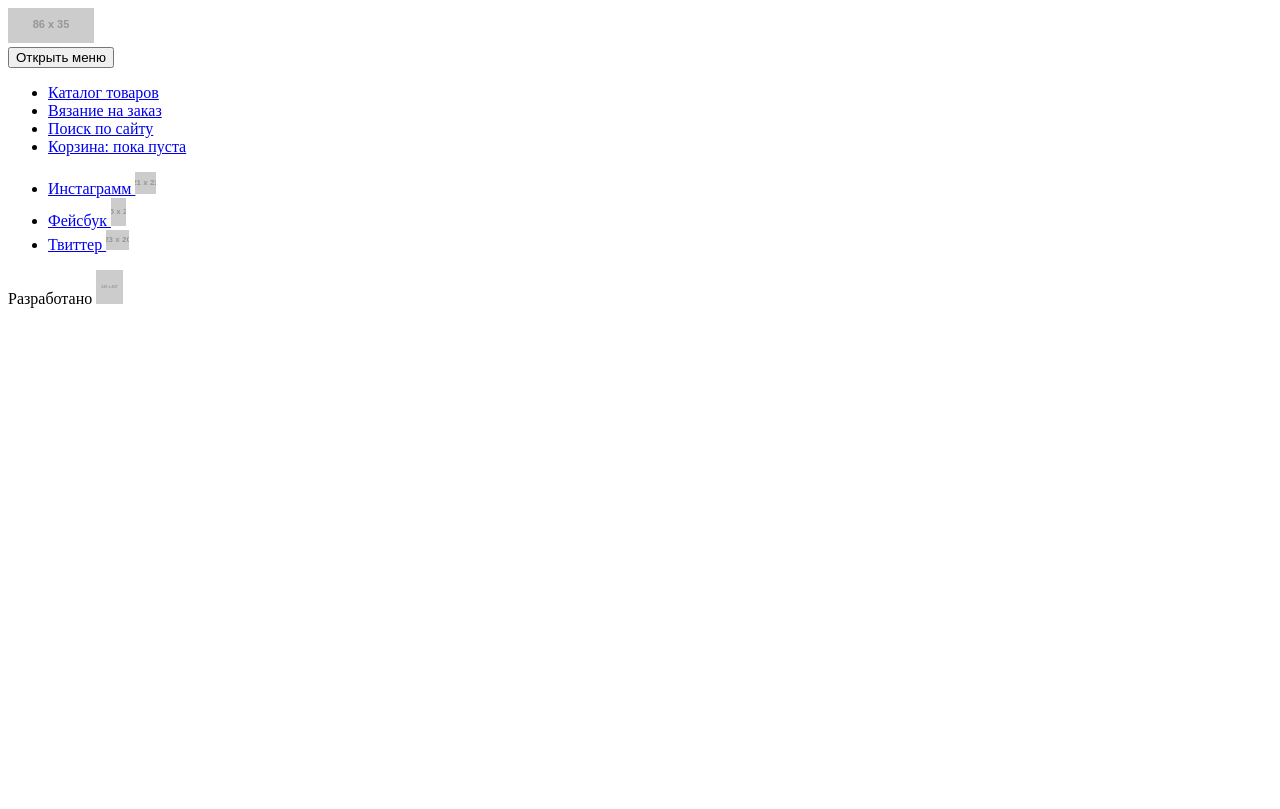
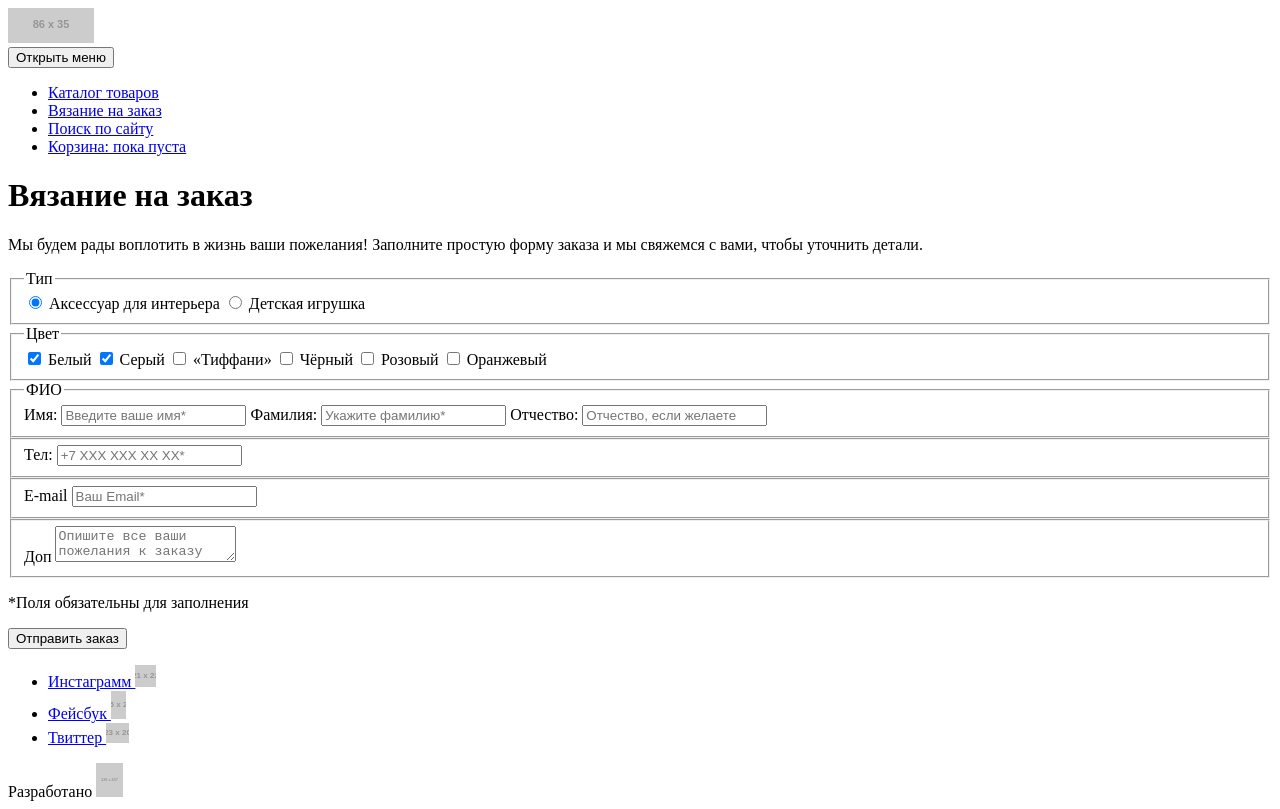
Before and after one commit to pdrobyshev/521641-mishka-16, a website: page source/form.html in a window 1280 px wide. Drawn offline with Linux system fonts and the light colour scheme; placeholder pictures from the web are drawn by us.

Commit message:
закончил разметку страницы с формой

```diff
--- a/source/form.html
+++ b/source/form.html
@@ -27,8 +27,82 @@
         </ul>
       </nav>
     </header>
-    <main>
-
+    <main class="page-main">
+      <h1 class="page-main__title">Вязание на заказ</h1>
+      <p class="page-main__intro">
+        Мы будем рады воплотить в жизнь ваши пожелания! Заполните простую форму заказа и мы свяжемся с вами, чтобы уточнить детали.
+      </p>
+      <section class="order">
+        <form class="order-form" action="https://echo.htmlacademy.ru">
+          <fieldset class="order-form__fieldset">
+            <legend class="order-form__legend">Тип</legend>
+            <label class="order-form__label">
+              <input class="order-form__input" type="radio" name="order-type" checked>
+              Аксессуар для интерьера
+            </label>
+            <label class="order-form__label">
+              <input class="order-form__input" type="radio" name="order-type">
+              Детская игрушка
+            </label>
+          </fieldset>
+          <fieldset class="order-form__fieldset">
+            <legend class="order-form__legend">Цвет</legend>
+            <label class="order-form__label">
+              <input class="order-form__input" type="checkbox" name="order-color" checked>
+              Белый
+            </label>
+            <label class="order-form__label">
+              <input class="order-form__input" type="checkbox" name="order-color" checked>
+              Серый
+            </label>
+            <label class="order-form__label">
+              <input class="order-form__input" type="checkbox" name="order-color">
+              «Тиффани»
+            </label>
+            <label class="order-form__label">
+              <input class="order-form__input" type="checkbox" name="order-color">
+              Чёрный
+            </label>
+            <label class="order-form__label">
+              <input class="order-form__input" type="checkbox" name="order-color">
+              Розовый
+            </label>
+            <label class="order-form__label">
+              <input class="order-form__input" type="checkbox" name="order-color">
+              Оранжевый
+            </label>
+          </fieldset>
+          <fieldset class="order-form__fieldset">
+            <legend class="order-form__legend">ФИО</legend>
+            <label class="order-form__label">
+              Имя:
+              <input class="order-form__input" type="text" name="order-name" placeholder="Введите ваше имя*" required>
+            </label>
+            <label class="order-form__label">
+              Фамилия:
+              <input class="order-form__input" type="text" name="order-surname" placeholder="Укажите фамилию*" required>
+            </label>
+            <label class="order-form__label">
+              Отчество:
+              <input class="order-form__input" type="text" name="order-patronymic" placeholder="Отчество, если желаете">
+            </label>
+          </fieldset>
+          <fieldset class="order-form__fieldset">
+            <label class="order-form__legend" for="order-tel">Тел:</label>
+            <input class="order-form__input" type="tel" name="order-tel" placeholder="+7 ХХХ ХХХ ХХ ХХ*" id="order-tel" required>
+          </fieldset>
+          <fieldset class="order-form__fieldset">
+            <label class="order-form__legend" for="order-email">E-mail</label>
+            <input class="order-form__input" type="email" name="order-email" placeholder="Ваш Email*" id="order-email" required>
+          </fieldset>
+          <fieldset class="order-form__fieldset">
+            <label class="order-form__legend" for="order-additional">Доп</label>
+            <textarea name="order-additional" id="order-additional" placeholder="Опишите все ваши пожелания к заказу"></textarea>
+          </fieldset>
+          <p class="order__attention">*Поля обязательны для заполнения</p>
+          <button class="button" type="submit">Отправить заказ</button>
+        </form>
+      </section>
     </main>
     <footer class="page-footer">
       <div class="social  page-footer__social">
```
